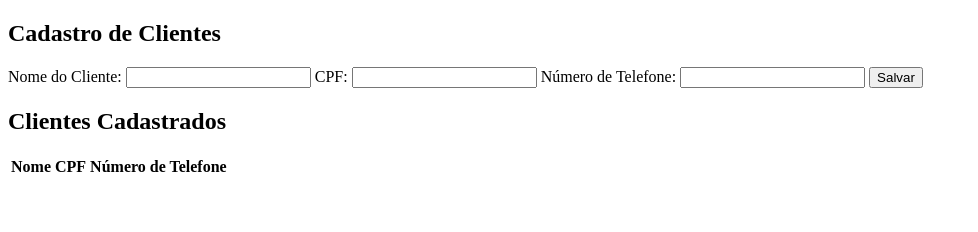
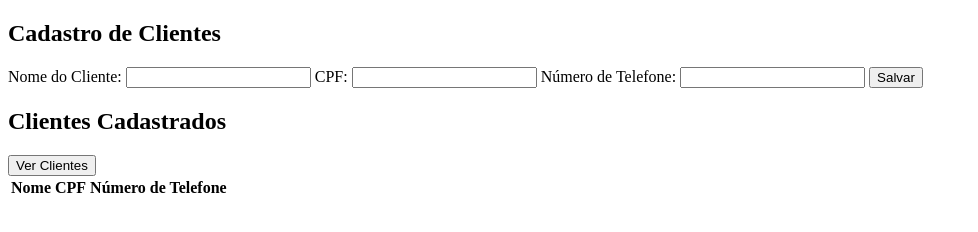
Before and after one commit to guilhermesouza23/site-de-cadastro, a plain HTML site: page index.html in a window 1280 px wide. Shown: the whole page, without its empty margins (0-978 px from the left). Drawn offline with Linux system fonts and the light colour scheme.

Commit message:
Update index.html

```diff
--- a/index.html
+++ b/index.html
@@ -19,6 +19,7 @@
     </form>
 
     <h2>Clientes Cadastrados</h2>
+<button type="button" onclick="verClientes()">Ver Clientes</button>
 <table id="clientes-table">
   <thead>
     <tr>
```
Lines whose indentation alone changed are shown as unchanged.
